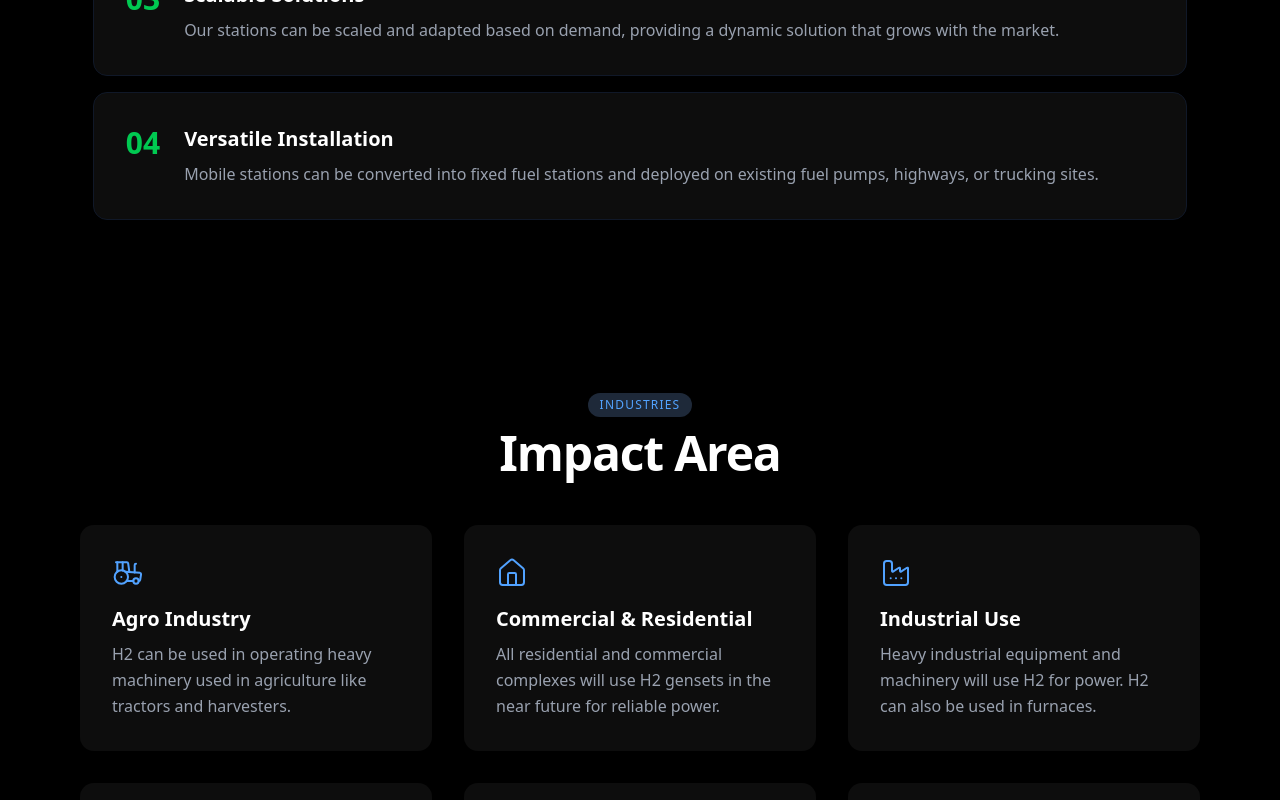
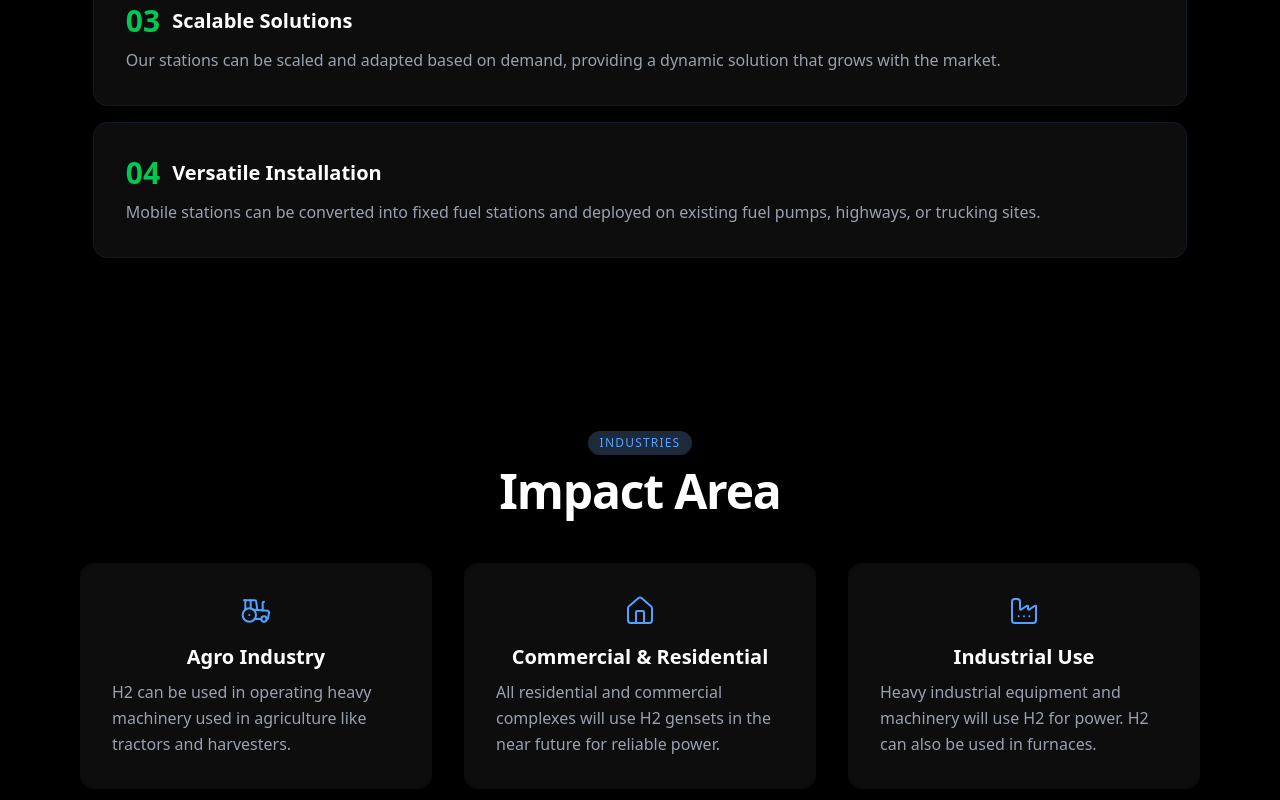
Before and after one commit to s4mzai/hynics-frontend, a React (Vite) app: page / in a window 1280 px wide. Shown: the part 2600-3400 px from the top of the page. Built offline with nearby package versions, Linux system fonts and the light colour scheme.

Commit message:
fix: minor changes and responsiveness

```diff
--- a/src/components/LandingPage/Footer.jsx
+++ b/src/components/LandingPage/Footer.jsx
@@ -5,7 +5,7 @@ import { Link } from 'react-router-dom';
 
 const CallToAction = () => {
   return (
-    <div className="w-full bg-gradient-to-r from-[#0047AB] to-[#1CA9C9] p-12 md:p-20">
+    <div className="w-full bg-gradient-to-r from-[#0047AB] to-[#1CA9C9] md:p-20">
       <div className="max-w-4xl mx-auto text-center p-8 rounded-xl">
         <h2 className="text-3xl md:text-4xl font-extrabold text-white mb-4 leading-tight">
           Ready to Transform Your Hydrogen Future?
--- a/src/components/LandingPage/IndustriesSection.jsx
+++ b/src/components/LandingPage/IndustriesSection.jsx
@@ -35,7 +35,7 @@ const impactAreas = [
 ];
 
 const ImpactCard = ({ icon: Icon, title, description }) => (
-  <div className="p-6 md:p-8 bg-white/5 rounded-xl shadow-lg hover:bg-white/10 transition-colors duration-300 h-full flex flex-col">
+  <div className="p-6 md:p-8 bg-white/5 rounded-xl shadow-lg hover:bg-white/10 transition-colors duration-300 h-full flex flex-col items-center">
     <div className="mb-4 text-blue-400">
       <Icon size={32} strokeWidth={1.5} />
     </div>
--- a/src/components/LandingPage/KeyOfferings.jsx
+++ b/src/components/LandingPage/KeyOfferings.jsx
@@ -42,15 +42,15 @@ const DetailItem = ({ number, title, description, isHurdle = true }) => {
     : 'hover:scale-[1.01] hover:border-green-500/80 shadow-md hover:shadow-green-500/20';
 
   return (
-    <div className={`w-full max-w-[90%] p-8 rounded-xl mb-4 transition-all duration-300 transform bg-[#FFFFFF0D] border border-gray-900 ${hoverClasses} mx-auto`}>
-      <div className="flex items-start">
-        <div className={`text-3xl font-bold mr-6 ${isHurdle ? 'text-red-500' : 'text-green-500'} flex-shrink-0`}>
-          {number}
+    <div className={`w-full max-w-[90%]  p-8 rounded-xl mb-4 transition-all duration-300 transform bg-[#FFFFFF0D] border border-gray-900 ${hoverClasses} mx-auto`}>
+      <div className="flex flex-col items-start ">
+        <div className="flex items-center justify-center gap-3">
+          <div className={`text-3xl mb-2 font-bold ${isHurdle ? 'text-red-500' : 'text-green-500'} flex-shrink-0`}>
+            {number}
+          </div>
+          <h4 className="text-xl font-semibold text-white mb-2">{title}</h4>
         </div>
-        <div className="flex-1">
-          <h4 className="text-xl font-semibold text-white mb-2">{title}</h4>
-          <p className="text-gray-400 text-base leading-relaxed">{description}</p>
-        </div>
+        <p className="text-gray-400 text-base leading-relaxed">{description}</p>
       </div>
     </div>
   );
--- a/src/components/LandingPage/Recognition.jsx
+++ b/src/components/LandingPage/Recognition.jsx
@@ -26,7 +26,7 @@ const SupportedBy = [
 const SupportLogoCard = ({ url, name, alt }) => {
 
   return (
-    <div className="flex flex-col items-center p-10 rounded-xl hover:bg-[#FFFFFF0D] justify-start text-center p-2 w-1/2 sm:w-1/4">
+    <div className="flex flex-col items-center p-10 rounded-xl hover:bg-[#FFFFFF0D] justify-start text-center  w-full sm:w-1/2 md:w-1/4">
       <img
         src={url}
         alt={alt}
@@ -39,8 +39,8 @@ const SupportLogoCard = ({ url, name, alt }) => {
 
 const RecognitionSection = () => {
   return (
-    <div className="bg-black min-h-screen flex items-center justify-center font-sans">
-        <div className="flex flex-col items-center justify-center w-full max-w-7xl px-4 py-16">
+    <div className="bg-black flex items-center justify-center mb-10 sm:mb-40">
+        <div className="flex flex-col items-center justify-center w-full max-w-7xl px-4">
         <div className="text-center mb-10">
             <p className="text-sky-400 text-xs uppercase font-semibold tracking-widest mb-1">
             RECOGNITION
--- a/src/components/LandingPage/TeamMembersSection.jsx
+++ b/src/components/LandingPage/TeamMembersSection.jsx
@@ -92,7 +92,7 @@ const TeamMembers = () => {
                     </h1>
                 </div>
 
-                <div className="grid grid-cols-2 md:grid-cols-3 lg:grid-cols-5 gap-6 sm:gap-8 justify-center">
+                <div className="grid grid-cols-1 sm:grid-cols-2 md:grid-cols-3 lg:grid-cols-5 gap-6 sm:gap-8 justify-center">
                     {AllTeamMembers.map((member, index) => (
                         <TeamMemberCard
                             key={index}
```
